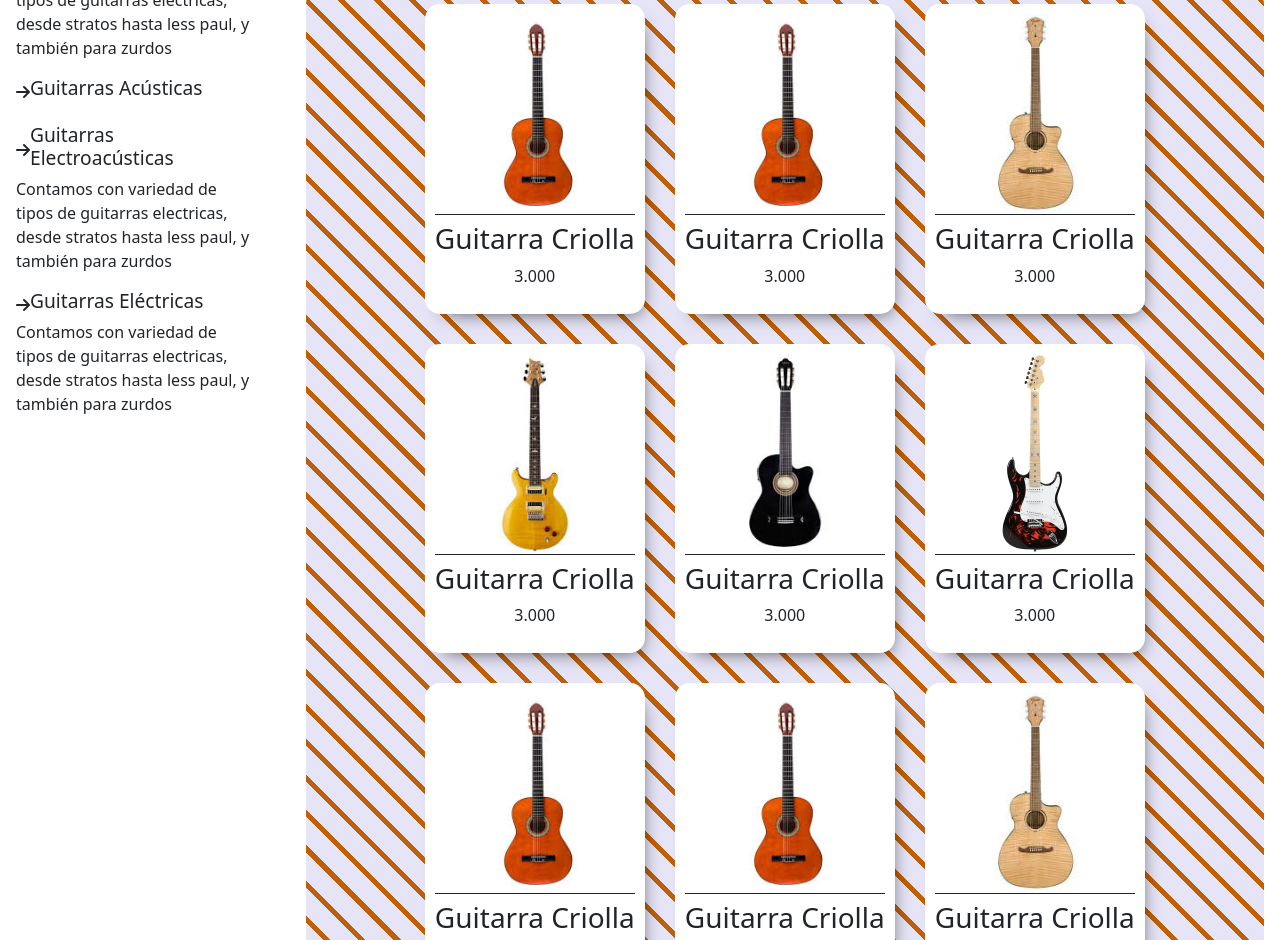
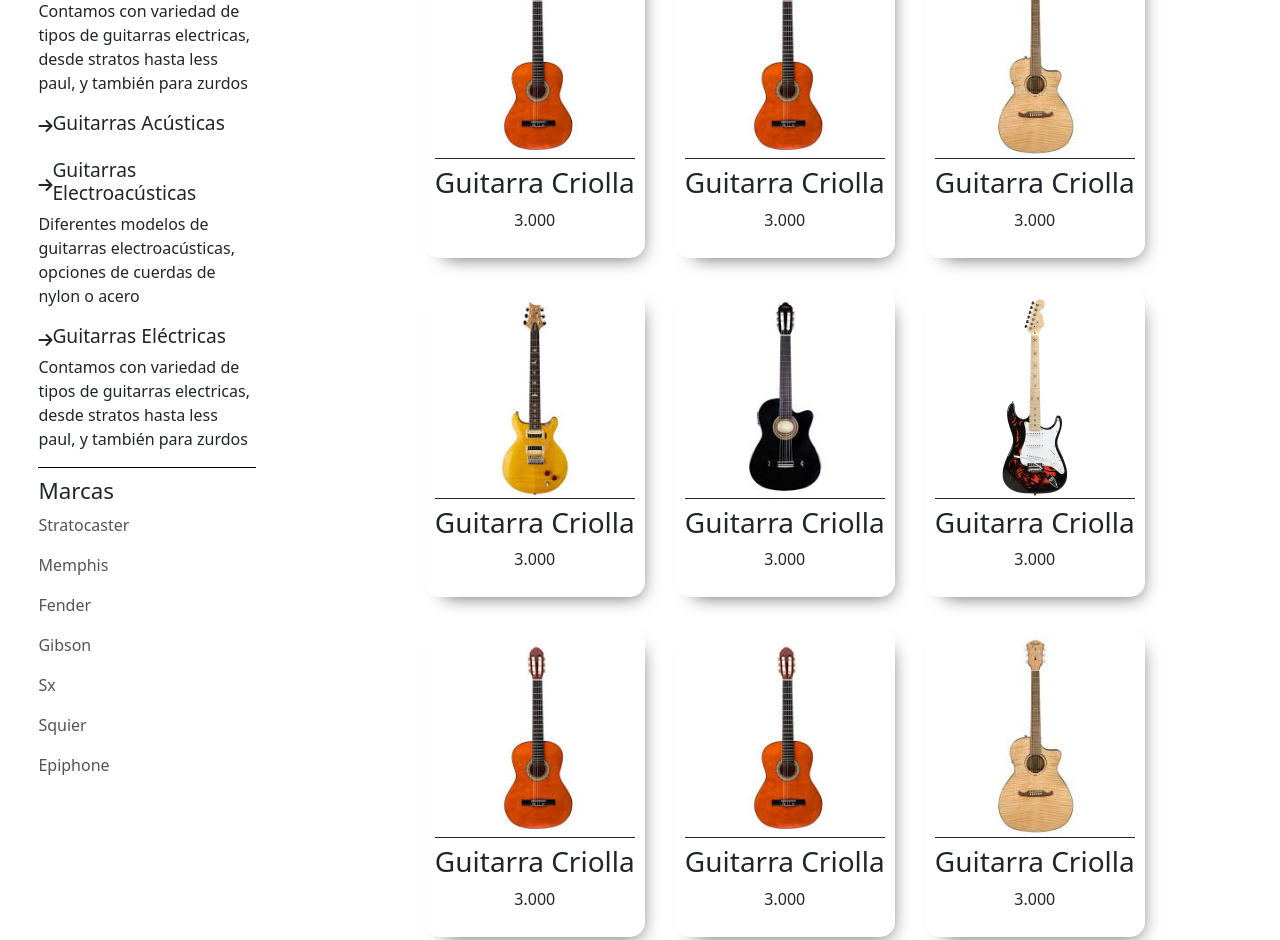
Before and after one commit to emilianoduque/Proyecto-CoderHouse, a plain HTML site: page pages/productos.html in a window 1280 px wide. Shown: the part 219-1159 px from the top of the page. Drawn offline with nearby package versions, Linux system fonts and the light colour scheme.

Commit message:
Cambios en pages envios, ofertas y productos, css y html, principalmente asides

```diff
--- a/css/estilos.css
+++ b/css/estilos.css
@@ -24,9 +24,32 @@ main {
   padding: 4rem 1rem;
 }
 
+.title-aside {
+  font-size: 1.4rem;
+}
+
 .title-aside-productos {
   display: flex;
   align-items: center;
+}
+
+.p-aside-productos {
+  font-size: 1rem;
+}
+
+.marcas {
+  border-top: 1px solid black;
+  padding-top: 10px;
+}
+
+.p-aside-productos-marcas {
+  font-size: 1rem;
+  color: rgb(84, 84, 84);
+}
+
+.p-aside-productos-marcas:hover,
+.title-aside-productos:hover {
+  color: #985d29;
 }
 
 .main-grid {
@@ -203,6 +226,7 @@ footer img {
 
 aside.aside-productos {
   grid-column: 1/2;
+  padding-left: 1.4rem;
 }
 
 .section-productos {
@@ -210,18 +234,6 @@ aside.aside-productos {
   display: flex;
   flex-wrap: wrap;
   justify-content: center;
-}
-
-.section-productos {
-  background-color: #e5e5f7;
-  background: repeating-linear-gradient(
-    45deg,
-    #bf6008,
-    #bf6008 5px,
-    #e5e5f7 5px,
-    #e5e5f7 25px
-  );
-  border-radius: 15px;
 }
 /* GRID PRODUCTOS */
 
@@ -352,6 +364,15 @@ aside.categorias-ofertas {
 .fondo {
   background-color: #985d29;
 }
+
+.btn {
+  background-color: #985d29;
+}
+.btn:hover {
+  background-color: white;
+  color: black;
+}
+
 /* OFERTAS */
 
 /* ENVIOS */
@@ -362,6 +383,23 @@ aside.categorias-ofertas {
   grid-template-rows: auto;
   margin: 2rem 0;
 }
+
+
+/* CATEGORIAS ENVIOS */
+.p-categorias-envios {
+  font-size: 1.2rem;
+  color: rgb(92, 92, 92);
+}
+
+.title-categorias-envios {
+  font-size: 1.4rem;
+}
+
+aside.categorias-envios {
+  margin-left: 3rem;
+  padding-right: 1rem;
+}
+
 
 /* ENVIOS TABLA */
 table,
--- a/pages/productos.html
+++ b/pages/productos.html
@@ -56,7 +56,6 @@
                 </li>
               </ul>
             </div>
-
           </div>
         </nav>
       </header>
@@ -64,143 +63,156 @@
 
       <main class="main-grid-productos">
         <aside class="aside-productos">
+          <h2 class="title-aside">Categorias</h2>
           <div>
             <div class="title-aside-productos">
-            <i class="fa-solid fa-arrow-right"></i><h3>Guitarras Eléctricas</h3></div>
-            <p>
+              <i class="fa-solid fa-arrow-right"></i>
+              <h3>Guitarras Eléctricas</h3>
+            </div>
+            <p class="p-aside-productos">
               Contamos con variedad de tipos de guitarras electricas, desde
               stratos hasta less paul, y también para zurdos
             </p>
           </div>
           <div>
-            <div class="title-aside-productos"><i class="fa-solid fa-arrow-right"></i><h3>Guitarras Acústicas</h3></div>
+            <div class="title-aside-productos">
+              <i class="fa-solid fa-arrow-right"></i>
+              <h3>Guitarras Acústicas</h3>
+            </div>
             <p></p>
           </div>
           <div>
-            <div class="title-aside-productos"><i class="fa-solid fa-arrow-right"></i><h3>Guitarras Electroacústicas</h3></div>
-            <p>
+            <div class="title-aside-productos">
+              <i class="fa-solid fa-arrow-right"></i>
+              <h3>Guitarras Electroacústicas</h3>
+            </div>
+            <p class="p-aside-productos">
+              Diferentes modelos de guitarras electroacústicas, opciones de
+              cuerdas de nylon o acero
+            </p>
+          </div>
+          <div>
+            <div class="title-aside-productos">
+              <i class="fa-solid fa-arrow-right"></i>
+              <h3>Guitarras Eléctricas</h3>
+            </div>
+            <p class="p-aside-productos">
               Contamos con variedad de tipos de guitarras electricas, desde
               stratos hasta less paul, y también para zurdos
             </p>
           </div>
           <div>
-            <div class="title-aside-productos"><i class="fa-solid fa-arrow-right"></i><h3>Guitarras Eléctricas</h3></div>
-            <p>
-              Contamos con variedad de tipos de guitarras electricas, desde
-              stratos hasta less paul, y también para zurdos
+            <div class="title-aside-productos marcas">
+              <h2 class="title-aside">Marcas</h2>
+            </div>
+            <p class="p-aside-productos-marcas">
+              Stratocaster
+            </p>
+            <p class="p-aside-productos-marcas">
+              Memphis
+            </p>
+            <p class="p-aside-productos-marcas">
+              Fender
+            </p>
+            <p class="p-aside-productos-marcas">
+              Gibson
+            </p>
+            <p class="p-aside-productos-marcas">
+              Sx
+            </p>
+            <p class="p-aside-productos-marcas">
+              Squier
+            </p>
+            <p class="p-aside-productos-marcas">
+              Epiphone
             </p>
           </div>
         </aside>
 
         <section>
-          <h1>Guitarras</h1>
           <div class="section-productos">
             <div class="card-productos">
               <img src="../multimedia/guitarra1.jpg" alt="" />
               <div>
                 <h3>Guitarra Criolla</h3>
-                <p class="precio-producto">
-                  3.000
-                </p>
+                <p class="precio-producto">3.000</p>
               </div>
             </div>
             <div class="card-productos">
               <img src="../multimedia/guitarra1.jpg" alt="" />
               <div>
                 <h3>Guitarra Criolla</h3>
-                <p class="precio-producto">
-                  3.000
-                </p>
+                <p class="precio-producto">3.000</p>
               </div>
             </div>
             <div class="card-productos">
               <img src="../multimedia/guitarra2.jpg" alt="" />
               <div>
                 <h3>Guitarra Criolla</h3>
-                <p class="precio-producto">
-                  3.000
-                </p>
+                <p class="precio-producto">3.000</p>
               </div>
             </div>
             <div class="card-productos">
               <img src="../multimedia/guitarra3.jpg" alt="" />
               <div>
                 <h3>Guitarra Criolla</h3>
-                <p class="precio-producto">
-                  3.000
-                </p>
+                <p class="precio-producto">3.000</p>
               </div>
             </div>
             <div class="card-productos">
               <img src="../multimedia/guitarra4.jpg" alt="" />
               <div>
                 <h3>Guitarra Criolla</h3>
-                <p class="precio-producto">
-                  3.000
-                </p>
+                <p class="precio-producto">3.000</p>
               </div>
             </div>
             <div class="card-productos">
               <img src="../multimedia/guitarra5.jpg" alt="" />
               <div>
                 <h3>Guitarra Criolla</h3>
-                <p class="precio-producto">
-                  3.000
-                </p>
+                <p class="precio-producto">3.000</p>
               </div>
             </div>
             <div class="card-productos">
               <img src="../multimedia/guitarra1.jpg" alt="" />
               <div>
                 <h3>Guitarra Criolla</h3>
-                <p class="precio-producto">
-                  3.000
-                </p>
+                <p class="precio-producto">3.000</p>
               </div>
             </div>
             <div class="card-productos">
               <img src="../multimedia/guitarra1.jpg" alt="" />
               <div>
                 <h3>Guitarra Criolla</h3>
-                <p class="precio-producto">
-                  3.000
-                </p>
+                <p class="precio-producto">3.000</p>
               </div>
             </div>
             <div class="card-productos">
               <img src="../multimedia/guitarra2.jpg" alt="" />
               <div>
                 <h3>Guitarra Criolla</h3>
-                <p class="precio-producto">
-                  3.000
-                </p>
+                <p class="precio-producto">3.000</p>
               </div>
             </div>
             <div class="card-productos">
               <img src="../multimedia/guitarra3.jpg" alt="" />
               <div>
                 <h3>Guitarra Criolla</h3>
-                <p class="precio-producto">
-                  3.000
-                </p>
+                <p class="precio-producto">3.000</p>
               </div>
             </div>
             <div class="card-productos">
               <img src="../multimedia/guitarra4.jpg" alt="" />
               <div>
                 <h3>Guitarra Criolla</h3>
-                <p class="precio-producto">
-                  3.000
-                </p>
+                <p class="precio-producto">3.000</p>
               </div>
             </div>
             <div class="card-productos">
               <img src="../multimedia/guitarra5.jpg" alt="" />
               <div>
                 <h3>Guitarra Criolla</h3>
-                <p class="precio-producto">
-                  3.000
-                </p>
+                <p class="precio-producto">3.000</p>
               </div>
             </div>
           </div>
```
Also changed, not shown: pages/envios.html (+10 -10 lines), pages/ofertas.html (+3 -4 lines).
